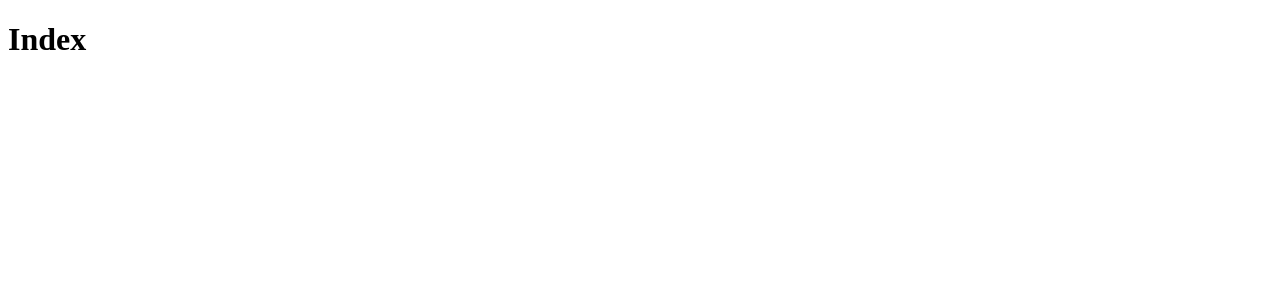
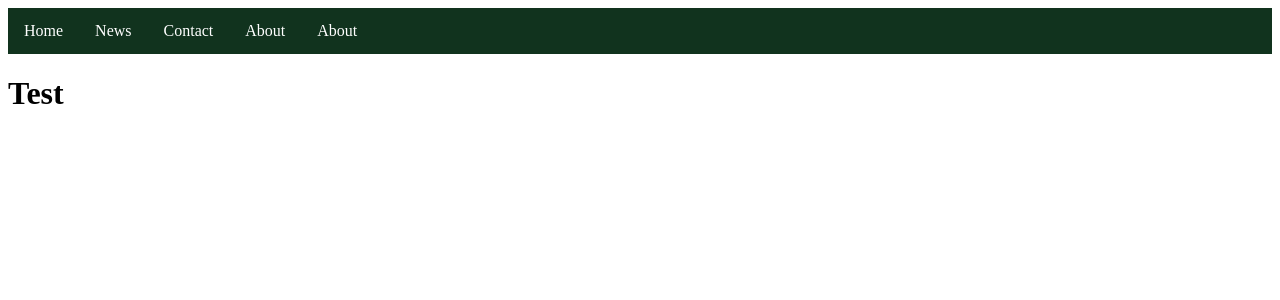
Before and after one commit to Nihilus118/DjangoWebshop, a Django app: page / in a window 1280 px wide. Before the commit the part shown is almost empty. Shown: the top 300 px of the page. Run offline with Django 3.2, Linux system fonts and the light colour scheme.

Commit message:
Extending Base

```diff
--- a/webshop/assets/styles.css
+++ b/webshop/assets/styles.css
@@ -1,3 +1,23 @@
-#test {
-    background-color: aquamarine;
+ul {
+    list-style-type: none;
+    margin: 0;
+    padding: 0;
+    overflow: hidden;
+    background-color: rgb(17, 51, 30);
 }
+
+li {
+    float: left;
+}
+
+li a {
+    display: block;
+    color: rgb(255, 255, 255);
+    text-align: center;
+    padding: 14px 16px;
+    text-decoration: none;
+}
+
+li a:hover {
+    background-color: rgb(36, 114, 66);
+}
--- /dev/null
+++ b/webshop/shop/templates/base.html
@@ -0,0 +1,28 @@
+{% load static %}
+
+<!DOCTYPE html>
+<html lang="de">
+
+<head>
+    <meta charset="UTF-8">
+    <title>Index</title>
+    <link rel="stylesheet" type="text/css" href="{% static 'styles.css' %}">
+</head>
+
+<body>
+    <div class="navbar">
+        <ul>
+            <li><a href="#Konto">Home</a></li>
+            <li><a href="#Shop">News</a></li>
+            <li><a href="#Warenkorb">Contact</a></li>
+            <li><a href="#Log-in">About</a></li>
+            <li><a href="#about">About</a></li>
+        </ul>
+    </div>
+    <div class="wrapper">
+        {% block content %}
+        {% endblock %}
+    </div>
+</body>
+
+</html>
--- a/webshop/shop/templates/index.html
+++ b/webshop/shop/templates/index.html
@@ -1,13 +1,7 @@
-<!DOCTYPE html>
-<html lang="de">
+{% extends 'base.html' %}
 
-<head>
-    <meta charset="UTF-8">
-    <title>Index</title>
-</head>
+{% block content %}
 
-<body>
-    <h1>Index</h1>
-</body>
+<h1>Test</h1>
 
-</html>
+{% endblock %}
```
Also changed, not shown: webshop/shop/templates/artikel.html (+3 -9 lines), webshop/shop/templates/detail.html (+3 -9 lines), webshop/shop/templates/impressum.html (+4 -13 lines), webshop/shop/templates/warenkorb.html (+3 -9 lines).
